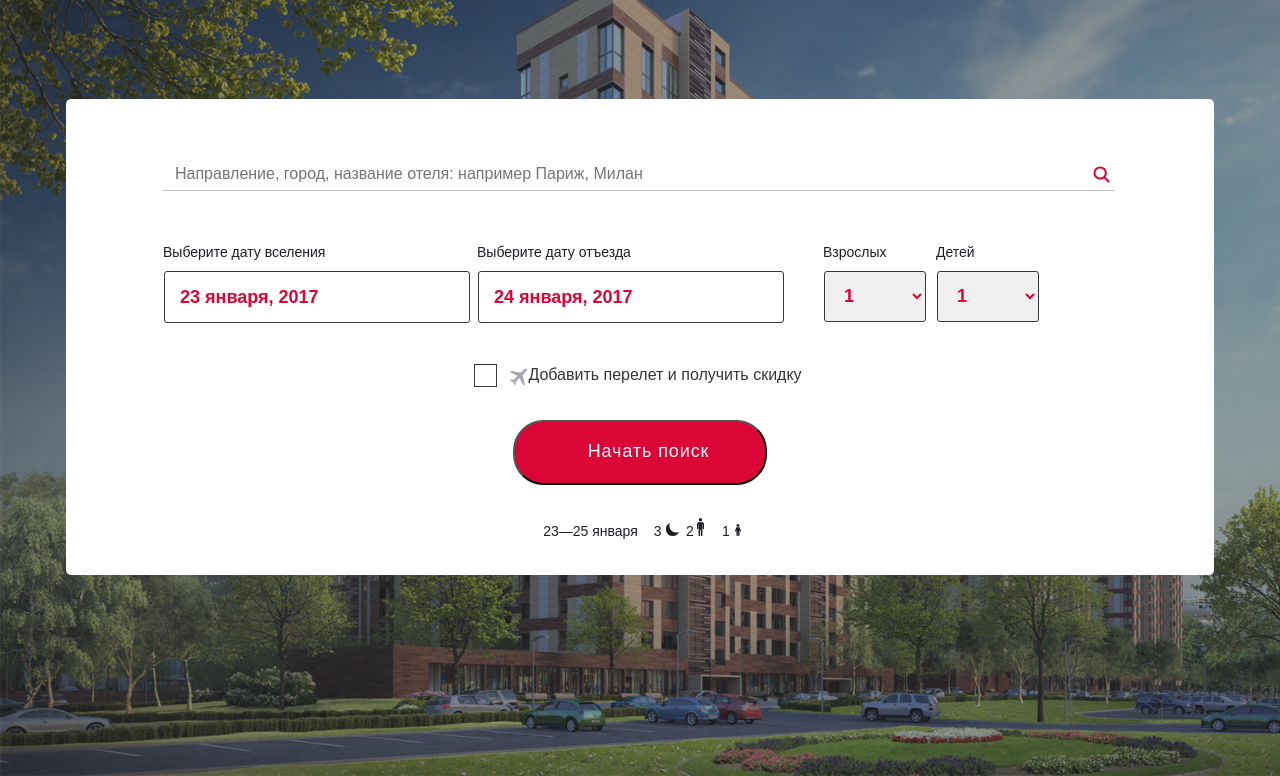
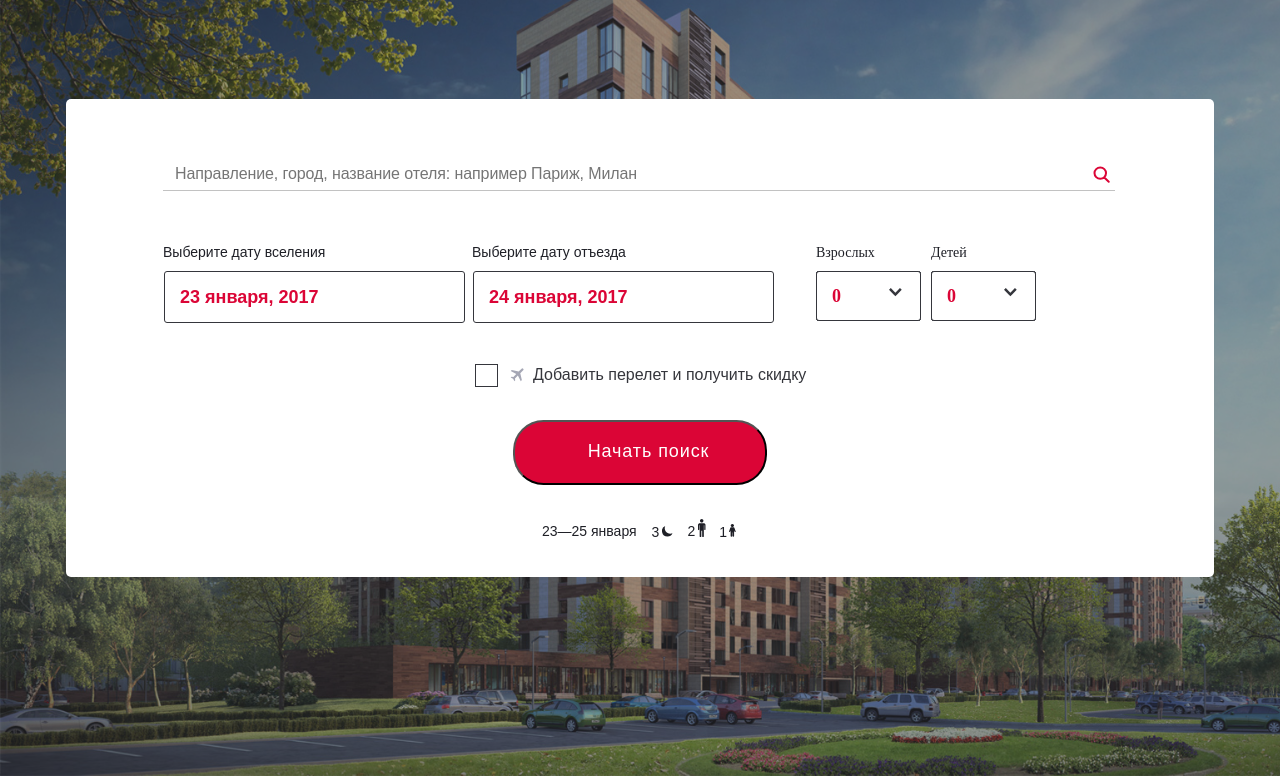
Before and after one commit to Irina-08/Hotel-reservation-service, a plain HTML site: page index.html in a window 1280 px wide. Shown: the part 124-900 px from the top of the page. Drawn offline with Linux system fonts and the light colour scheme.

Commit message:
drop-down list

```diff
--- a/index.html
+++ b/index.html
@@ -6,7 +6,7 @@
 </head>
 <body>
 	<div class="container">
-		<header>
+		<header class="header">
 			<div class="logo">
 				<img class="logoiImg" src="images/logo.jpg" srcset="images/logo@2x.jpg 2x">
 				<div class="text">
@@ -16,69 +16,74 @@
 			</div>
 		</header>
 		<main class="main">
-			<input type="text" placeholder="Направление, город, название отеля: например Париж, Милан" class="input">
-			<svg class="svg" xmlns="http://www.w3.org/2000/svg" width="26.683" height="26.683">
-				<path fill="none" fill-rule="evenodd" stroke="#DB0536" stroke-linecap="round" stroke-linejoin="round" stroke-width="2" d="M12.182 12.286l4.358 4.262m-8.381-2.95c3.148 0 5.699-2.495 5.699-5.573 0-3.078-2.551-5.573-5.699-5.573-3.148 0-5.699 2.495-5.699 5.573 0 3.078 2.551 5.573 5.699 5.573z"/>
-			</svg>
+			<input type="text" placeholder="Направление, город, название отеля: например Париж, Милан" class="input1">
+			<img class="svg" src="images/magnifier.svg">
 			<div class="date">
 				<div class="check">
 					<label class="label">Выберите дату вселения</label>
 					<input type="text" value="23 января, 2017" class="buttonText">
-
 				</div>
 				<div class="eviction">
 					<label class="label">Выберите дату отъезда</label>
 					<input type="text" value="24 января, 2017" class="buttonText">
 				</div>
-				<div class="arrow">
-					<div class="arrow1">
-					    <label class="label1">Взрослых</label>
-					    <select class="buttonText buttonText1">
-						    <option class="option" label="1" value="1" selected>1</option>
-						    <option class="option" label="2" value="2" >2</option>
-						    <option class="option" label="3" value="3" >3</option>
-						    <option class="option" label="4" value="4" >4</option>
-					    </select>
-				    </div>
-				    <div class="arrow1">
-					    <label class="label1">Детей</label>
-					    <select class="buttonText buttonText1">
-						    <option class="option" label="1" value="1" selected>1</option>
-						    <option class="option" label="2" value="2" >2</option>
-						    <option class="option" label="3" value="3" >3</option>
-						    <option class="option" label="4" value="4" >4</option>
-					    </select>
-				    </div>
-				</div>
-			</div>
-			<div>
+				<span class="nameInputPerson nameInputPerson_adult">Взрослых
+					<span class="select" tabindex="1">
+						<input class="select__number" name="adult" type="radio" id="numb1" checked>
+						<label for="numb1" class="number">0</label>
+
+						<input class="select__number" name="adult" type="radio" id="numb2">
+						<label for="numb2" class="number">1</label>
+
+						<input class="select__number" name="adult" type="radio" id="numb3">
+						<label for="numb3" class="number">2</label>
+
+						<input class="select__number" name="adult" type="radio" id="numb4">
+						<label for="numb4" class="number">3</label>
+
+						<input class="select__number" name="adult" type="radio" id="numb5">
+						<label for="numb5" class="number">4</label>
+					</span>
+				</span>
+				<span class="nameInputPerson">Детей
+					<span class="select" tabindex="1">
+						<input class="select__number" name="children" type="radio" id="numb6" checked>
+						<label for="numb6" class="number">0</label>
+
+						<input class="select__number" name="children" type="radio" id="numb7">
+						<label for="numb7" class="number">1</label>
+
+						<input class="select__number" name="children" type="radio" id="numb8">
+						<label for="numb8" class="number">2</label>
+
+						<input class="select__number" name="children" type="radio" id="numb9">
+						<label for="numb9" class="number">3</label>
+
+						<input class="select__number" name="children" type="radio" id="numb10">
+						<label for="numb10" class="number">4</label>
+					</span>
+				</span>
 
 			</div>
 			<div class="fly">
 				<input type="checkbox" id="cb1" class="checkbox">
-                <label class="flight" for="cb1"> <svg class="svgFly" xmlns="http://www.w3.org/2000/svg" width=".67cm" height="24">
-            	<path fill="#A5A7B5" fill-rule="evenodd" d="M14.389 17.546l1.414-1.414-2.121-9.193 3.889-3.889a1.497 1.497 0 0 0 0-2.121 1.497 1.497 0 0 0-2.121 0l-3.889 3.889-9.193-2.121L.954 4.111 8.379 8 4.49 11.889l-2.475-.354-1.061 1.061 3.182 1.768 1.768 3.182 1.06-1.061-.353-2.475 3.889-3.889 3.889 7.425z"/>
-                </svg>Добавить перелет и получить скидку</label>
+				<label class="flight" for="cb1">
+					<img class="svgFly" src="images/fly.svg"> Добавить перелет и получить скидку
+				</label>
 			</div>
-
 			<button class="buttonSearch">Начать поиск</button>
 			<div class="total">
 				<div class="total1">23—25 января</div>
 				<div class="night">3</div>
-        	<svg class="svg1" xmlns="http://www.w3.org/2000/svg" width="17.348" height="17.348">
-        		<path fill="#1E1F26" fill-rule="evenodd" d="M10.201 9.601A6.801 6.801 0 0 1 4.004 0a6.801 6.801 0 0 0 2.797 13.002 6.798 6.798 0 0 0 6.197-4.004c-.853.386-1.8.603-2.797.603z"/>
-        	</svg>
+				<img class="svg1" src="images/moon.svg">
 				<div class="adults">2</div>
-        	<svg class="svg2" xmlns="http://www.w3.org/2000/svg" width="9.335" height="24">
-        		<path fill="#1E1F26" fill-rule="evenodd" d="M6.489 4.692c-.34-.302-.814-.453-1.419-.453H1.968c-.581 0-1.054.137-1.419.411C.183 4.925 0 5.35 0 5.926v4.656c0 .247.101.425.302.535.202.11.398.11.587 0 .189-.11.284-.288.284-.535V6.338h.378v10.797c0 .577.259.865.776.865s.776-.288.776-.865v-5.323h.794v5.323c0 .577.259.865.776.865s.775-.288.775-.865V6.338h.379v3.956c0 .302.094.521.284.658.189.137.384.137.586 0 .202-.137.303-.356.303-.658V5.967c0-.548-.171-.973-.511-1.275zM3.462 3.498c.441 0 .82-.171 1.135-.514a1.79 1.79 0 0 0 .473-1.255c0-.467-.158-.872-.473-1.215C4.282.171 3.903 0 3.462 0c-.441 0-.82.171-1.135.514a1.763 1.763 0 0 0-.473 1.235c0 .48.158.892.473 1.235.315.343.694.514 1.135.514z"/>
-        	</svg>
+				<img class="svg2" src="images/grown.svg">
 				<div class="children">1</div>
-        	<svg class="svg3" xmlns="http://www.w3.org/2000/svg" width="8.013" height="15.987">
-        		<path fill="#1E1F26" fill-rule="evenodd" d="M2.987 2.825c.811 0 1.47-.634 1.47-1.414 0-.779-.659-1.413-1.47-1.413-.809 0-1.469.634-1.469 1.413 0 .78.66 1.414 1.469 1.414zM5.98 7.044L4.79 3.495a.533.533 0 0 0-.484-.339H1.668a.533.533 0 0 0-.483.339l-1.19 3.549a.313.313 0 0 0 .04.292c.061.08.162.126.277.126h.305c.207 0 .42-.148.484-.338l.338-1.011v5.236c0 .36.305.652.678.652h.048a.666.666 0 0 0 .678-.652V7.935h.289v3.414c0 .36.304.652.678.652h.047a.666.666 0 0 0 .678-.652V6.112l.34 1.012a.53.53 0 0 0 .483.338h.305a.342.342 0 0 0 .277-.126.31.31 0 0 0 .04-.292z"/>
-        	</svg>
+				<img class="svg3" src="images/child.svg">
 			</div>
+			</div>
+
 		</main>
-
 	</div>
 </body>
 </html>
--- a/styles.css
+++ b/styles.css
@@ -32,7 +32,7 @@
 
 .container::before{
 	content: '';
-	background: #35363c;
+	background-image: linear-gradient(to top, #35363c, #35363c), linear-gradient(to bottom, #35363c, #35363c);
 	width: 100%;
 	height: 100%;
 	position: absolute;
@@ -40,14 +40,16 @@
 	z-index: 2;
 }
 
+.header{
+	max-width: 1148px;
+	margin: 0 auto;
+}
+
 .logo{
 	display: flex;
     padding: 54px 0 0 0;
-    justify-content: center;
     z-index: 3;
     position: relative;
-    margin: 0px 0 0 0px;
-    margin-left: -34.9%;
 }
 
 .logoiImg{
@@ -62,7 +64,7 @@
 	font-size: 27px;
     text-transform: uppercase;
     margin: -3px 0px 0 0px;
-    letter-spacing: 0.4px;
+    letter-spacing: 0.5px;
 }
 
 .text{
@@ -72,7 +74,7 @@
 .JCB{
 	font-size: 16px;
     margin: 6px 0 0 0px;
-    letter-spacing: 0px;
+    letter-spacing: -0.1px;
     font-weight: 400;
     padding: 0 0 0 0;
 }
@@ -86,7 +88,7 @@
 	border-radius: 5px;
 }
 
-.input{
+.input1{
 	font-size: 16px;
 	line-height: 1.98;
 	color: #1e1f26;
@@ -97,6 +99,7 @@
     display: inline;
     border-bottom: 1px solid rgba(0, 0, 0, 0.24);
     padding: 0 0 0 12px;
+    letter-spacing: -0.1px;
 }
 
 .svg{
@@ -143,10 +146,22 @@
     margin: 3px 0px 0 1px;
     border: 1px solid #35363c;
     border-radius: 3px;
+    width: 301px;
+    box-sizing: border-box;
 }
 
 .buttonText1{
-	padding: 13px 54px 14px 15px;
+	font-size: 18px;
+    line-height: 1.76;
+    color: #db0536;
+    outline: none;
+    padding: 15px 48px 12px 15px;
+    font-weight: 600;
+    margin: 3px 0px 0 1px;
+    border: 1px solid #35363c;
+    border-radius: 3px;
+    width: 105px;
+    box-sizing: border-box;
 }
 
 .buttonText1::after{
@@ -166,12 +181,15 @@
 }
 
 .arrow{
-	margin: 0px 0 0 29px;
+	margin: 0px 0 0 42px;
 	display: flex;
 }
 
 .arrow1{
-	margin: 0px 0 0 10px;
+	margin: 0px 0 0 0px;
+}
+.arrow2{
+	margin: 0px 0 0 8px;
 }
 
 .svgFly{
@@ -192,13 +210,12 @@
 	display: flex;
     align-items: center;
     justify-content: center;
-    margin: 41px 0 0 -24px;
+    margin: 41px 0 0 -19px;
     position: relative;
 }
 
 .buttonSearch{
 	font-size: 18px;
-    */: ;
     color: #ffffff;
     border-radius: 30.5px;
     background-color: #db0536;
@@ -223,40 +240,54 @@
     line-height: 2.26;
     color: #1e1f26;
     font-weight: 400;
-    margin: -5px 0px 0px 6px;
-    padding: 0 0 28px 0;
+    margin: -5px 0px 0 0;
+    padding: 0 0 29px 0;
 }
 
 .total1{
-	margin: 0 0 0 0;
+	margin: 0 15px 0 0;
 }
 
 .night{
-	margin: 0px 4px 0 16px;
+	margin: 1px 3px 0 0;
 }
 
 .adults{
-	margin: 0 3px 0 3px;
+	margin: 0 3px 0 0;
 }
 
 .svg1{
-	margin: 7px 0px 0px 0px;
+	width: 14px;
+    height: 14px;
+    padding: 10px 0px 0 0;
+    margin: 0 11px 0 0;
 	}
 
 .svg2{
-	margin: 2px 0 0 0;
+	width: 10px;
+    height: 24px;
+    padding: 3px 0 0 0;
+    margin: 0 11px 0 0;
 }
 
 .svg3{
-	margin: 8px 0 0 0;
+	width: 9px;
+    height: 17px;
+    padding: 8px 0 0 0;
 }
 
 .children{
-	margin: 0 5px 0 16px;
+	margin: 1px 2px 0 0;
 }
 
 .option{
-	background-color: black;
+	background: #35363c;
+}
+
+.buttonSearch:hover{
+	cursor: pointer;
+	background: #1e1f26;
+	transition: 2s;
 }
 
 input[type="checkbox"]:checked,
@@ -293,7 +324,7 @@ input[type="checkbox"]:not(:checked) + label:after{
     top: 6px;
     width: 11px;
     height: 11px;
-    background-image: url(images/rectangle-5-copy-2.png);
+    background-image: url(images/square.svg);
 }
 
 input[type="checkbox"]:not(:checked) + label:after{
@@ -303,3 +334,78 @@ input[type="checkbox"]:not(:checked) + label:after{
 input[type="checkbox"]:checked + label:after{
     opacity: 1;
 }
+.nameInputPerson {
+	font-family: ProximaNova;
+	font-size: 14px;
+	line-height: 2.26;
+	color: #1e1f26;
+	width: 105px;
+	margin-right: 10px;
+}
+.nameInputPerson_adult {
+	margin-left: 42px;
+}
+
+.select {
+	display:flex;
+	flex-direction: column;
+	position:relative;
+	width:105px;
+	height:50px;
+	margin-top: 5px;
+	font-family: ProximaNova;
+	font-size: 18px;
+	font-weight: 700;
+	margin: 3px 0 0 0;
+}
+.number {
+	color: #ffffff;
+	padding-left: 15px;
+	min-height:50px;
+	border-radius: 3px;
+	display:flex;
+	align-items:center;
+	background:  #1e1f26;
+	border: solid 1px #35363c;
+	position:absolute;
+	top:0;
+	width: 100%;
+	pointer-events:none;
+	order:2;
+	z-index:1;
+	transition:background .4s ease-in-out;
+	box-sizing:border-box;
+	overflow:hidden;
+	white-space:nowrap;
+}
+.number:hover {
+	background: #2d2e37;
+}
+.select:focus .number {
+	position:relative;
+	pointer-events:all;
+}
+.select__number {
+	opacity:0;
+	position:absolute;
+	left:-99999px;
+}
+.select__number:checked + .number {
+	order: 1;
+	z-index:2;
+	background: #ffffff;
+	position:relative;
+	color: #db0536;
+}
+.select__number:checked + .number:after {
+	content:'';
+	width: 17px;
+	height: 17px;
+	background-image: url("images/arrow.svg");
+	background-repeat: no-repeat;
+	position: relative;
+	pointer-events:none;
+	left: 48px;
+	z-index:3;
+	background-size: contain;
+}
```
Also changed, not shown: images/arrow.svg (added), images/child.svg (added), images/fly.svg (added), images/grown.svg (added), images/magnifier.png (deleted), images/magnifier.svg (added), images/magnifier@2x.png (deleted), images/moon.svg (added), images/square.svg (added). Lines whose indentation alone changed are shown as unchanged.
